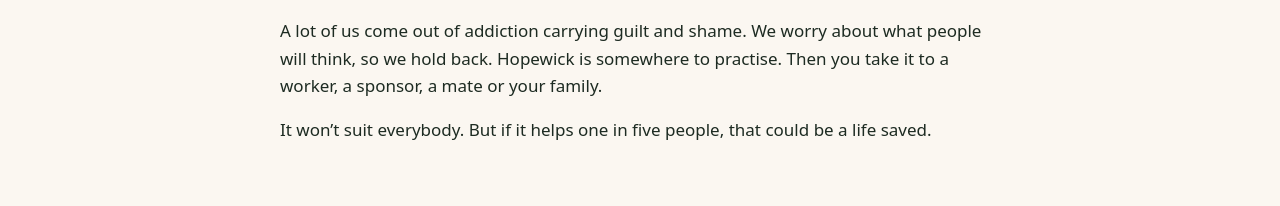
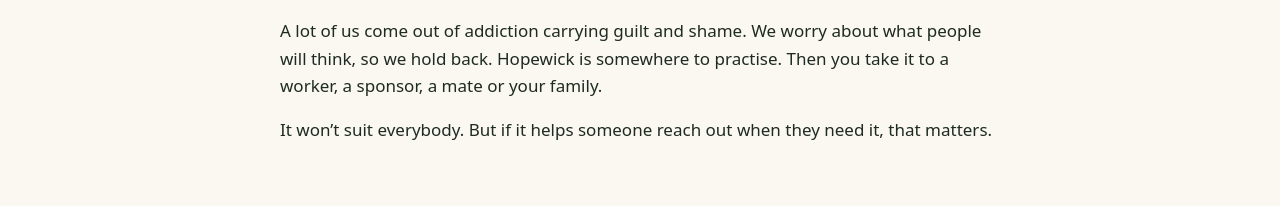
Before and after one commit to Dwayne260211/hopewick, a website: page index.html in a window 1280 px wide. Shown: the part 1454-1660 px from the top of the page. Drawn offline with Linux system fonts and the light colour scheme; no server answers.

Commit message:
Home: remove unsupported one-in-five claim

```diff
--- a/index.html
+++ b/index.html
@@ -323,7 +323,7 @@ section { padding-top: 64px !important; padding-bottom: 64px !important; }
       <h2 id="purposeTitle">What it’s for</h2>
       <p class="big-quote">We all need guidance, and we all need a space where we can learn how to trust and talk to people again after the carnage of addiction.</p>
       <p>A lot of us come out of addiction carrying guilt and shame. We worry about what people will think, so we hold back. Hopewick is somewhere to practise. Then you take it to a worker, a sponsor, a mate or your family.</p>
-      <p>It won’t suit everybody. But if it helps one in five people, that could be a life saved.</p>
+      <p>It won’t suit everybody. But if it helps someone reach out when they need it, that matters.</p>
     </div>
   </section>
   <section id="journal" class="alt" aria-labelledby="journalTitle">
```
